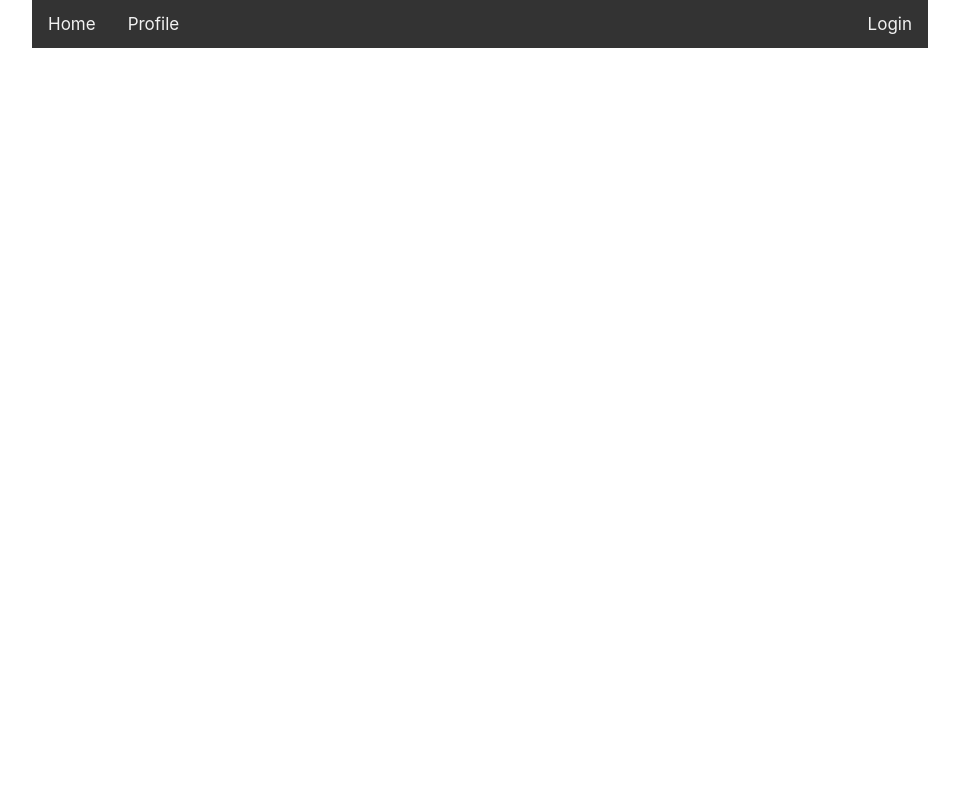
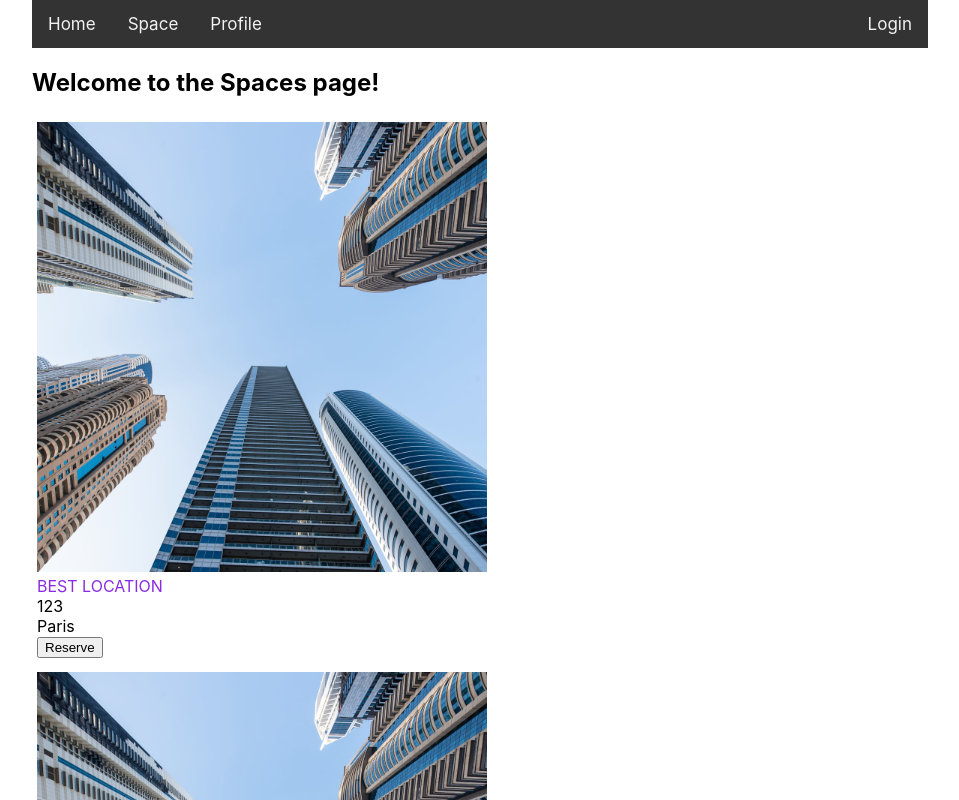
Before and after one commit to deyr02/space-finder-frontend, a React (Create React App) app: page /space in a window 1280 px wide. Shown: the top 800 px of the page, without its empty margins (160-1119 px from the left). Built offline with nearby package versions, Linux system fonts and the light colour scheme.

Commit message:
Space Page Added

```diff
--- a/src/components/App.tsx
+++ b/src/components/App.tsx
@@ -8,12 +8,15 @@ import history from '../utils/history';
 import Navbar from './Navbar';
 import Home from './Home';
 import Profile from './Profile';
+import { DataService } from '../services/DataService';
+import Spaces from './spaces/Spaces';
 
 
 
 function App() {
 
   const authService:AuthService = new AuthService();
+  const dataService:DataService = new DataService();
   const[currentUser, setCurrentUser]= useState<User|undefined>({
     userName: undefined,
     email:undefined
@@ -37,6 +40,9 @@ function App() {
            <Navbar user={currentUser}></Navbar>
            <Switch>
              <Route exact path='/' component={Home}/>
+             <Route exact path='/space'>
+               <Spaces dataService={dataService}></Spaces>
+             </Route>
              <Route exact path='/login'>
                <Login authservice={authService} setUser={setUser} setUserAttributes={setUserAttribute} />
              </Route>
--- a/src/components/Navbar.tsx
+++ b/src/components/Navbar.tsx
@@ -10,6 +10,7 @@ export default function Navbar({user}:Props){
     return(
         <div className='navbar'>
             <Link to='/'>Home</Link>
+            <Link to='/Space'>Space</Link>
             <Link to='/profile'>Profile</Link>
 
             {
--- /dev/null
+++ b/src/components/spaces/ConfirmModalComponent.tsx
@@ -0,0 +1,19 @@
+import * as React from 'react';
+import './ConfirmModalComponentProps.css';
+
+interface Props{
+    show: boolean,
+    content: string,
+    close: () => void
+}
+export default function ConfirmModalComponent({show, content, close}:Props){
+    return(
+       show ? <div className='modal'>
+                <div className='modal-content'>
+                    <h2>You tried to resrve and ...</h2>
+                    <h3 className='modalText'>{content}</h3>
+                    <button  onClick={()=> close()} >Ok, close</button>
+                </div>
+            </div> : <div></div>
+    )
+}
--- /dev/null
+++ b/src/components/spaces/ConfirmModalComponentProps.css
@@ -0,0 +1,20 @@
+.modal {
+    position: fixed;
+    z-index: 1;
+    padding-top: 100px;
+    left: 0;
+    top: 0;
+    width: 100%;
+    height: 100%;
+    overflow: auto;
+    background-color: rgb(0, 0, 0);
+    background-color: rgba(0, 0, 0, 0.4);
+}
+
+.modal-content {
+    background-color: #fefefe;
+    margin: auto;
+    padding: 20px;
+    border: 1px solid #888;
+    width: 80%;
+}
--- /dev/null
+++ b/src/components/spaces/SpaceComponent.css
@@ -0,0 +1,17 @@
+.spaceComponent {
+    display: inline-block;
+    width: 450px;
+    margin: 5px;
+    overflow: auto;
+}
+
+img {
+    max-width: 100%;
+    max-height: 100%;
+}
+
+.name {
+    text-align: center;
+    text-transform: uppercase;
+    color: blueviolet;
+}
--- /dev/null
+++ b/src/components/spaces/SpaceComponent.tsx
@@ -0,0 +1,30 @@
+import * as React from 'react';
+import { SpaceObject } from '../../model/Model';
+import spaceImage from '../../building.jpg';
+import './SpaceComponent.css';
+
+interface Props{
+    spaceObject: SpaceObject,
+    reserveSpace: (spaceID:string)=> void,
+}
+export default function SpaceComponent({spaceObject, reserveSpace}:Props){
+
+    function renderImage(){
+        if(spaceObject.photoUrl){
+            return <img src = {spaceObject.photoUrl} alt={spaceObject.name}/>
+        }
+        else{
+            return <img src={spaceImage} alt=""/>
+        }
+    }
+    return(
+        <div className="spaceComponent">
+            {renderImage()}
+            <label className='name'>{spaceObject.name}</label><br/>
+            <label className='spaceId'>{spaceObject.spaceId}</label><br/>
+            <label className='location'>{spaceObject.location}</label><br/>
+            <button onClick={()=>reserveSpace(spaceObject.spaceId)}>Reserve</button>
+        </div>
+    )
+
+}
--- /dev/null
+++ b/src/components/spaces/Spaces.tsx
@@ -0,0 +1,54 @@
+import * as React from 'react';
+import { SpaceObject } from '../../model/Model';
+import { DataService } from '../../services/DataService';
+import ConfirmModalComponent from './ConfirmModalComponent';
+import SpaceComponent from './SpaceComponent';
+
+interface Props{
+   dataService: DataService
+}
+export default function Spaces({dataService}:Props){
+
+    const[allSpace, setAllSpace] = React.useState<SpaceObject[]|null>(null);
+    const[showModal, setShowModal]= React.useState<boolean>(false);
+    const[modalContent, setModalContent]= React.useState<string>('');
+
+     React.useEffect( ()=>{
+      dataService.getSpace().then(data=>{
+            setAllSpace(data);
+        });
+    },[dataService, setAllSpace])
+
+    async function reserveSpace(spaceId:string) {
+        const ReservationResult = await dataService.reserveSpace(spaceId);
+        if(ReservationResult){
+            setShowModal(true);
+            setModalContent(`You reserved the space with id ${spaceId} and got the reservation number ${ReservationResult}`)
+        }
+        else{
+            setShowModal(true);
+            setModalContent(`You can't reserve the space with id ${spaceId}`);
+        }
+
+    }
+
+    function close(){
+        setShowModal(false);
+        setModalContent('');
+    }
+
+    function renderSpaces(){
+        return  allSpace?.map(item =>(
+            <SpaceComponent spaceObject={item} reserveSpace={reserveSpace} />
+        ))
+    }
+
+    return(
+        <div>
+            <h2>Welcome to the Spaces page!</h2>
+            {renderSpaces()}
+            <ConfirmModalComponent close={close} content={modalContent} show={showModal} />
+        </div>
+    )
+
+}
--- /dev/null
+++ b/src/services/DataService.ts
@@ -0,0 +1,33 @@
+import { SpaceObject } from "../model/Model";
+
+export class DataService{
+
+    public async getSpace(): Promise<SpaceObject[]>{
+        const result: SpaceObject[] = []
+        result.push({
+            location: 'Paris',
+            name: 'Best Location',
+            spaceId: '123'
+        });
+        result.push({
+            location: 'Paris',
+            name: 'Best Location',
+            spaceId: '124'
+        });
+        result.push({
+            location: 'Paris',
+            name: 'Best Location',
+            spaceId: '125'
+        });
+        return result;
+    }
+
+     public async reserveSpace(spaceId: string):Promise<string | undefined> {
+        if (spaceId === '123') {
+            return('5555')
+        } else {
+            return undefined
+        }
+    }
+
+}
```
Also changed, not shown: src/model/Model.ts (+7 -0 lines), src/building.jpg (added).
